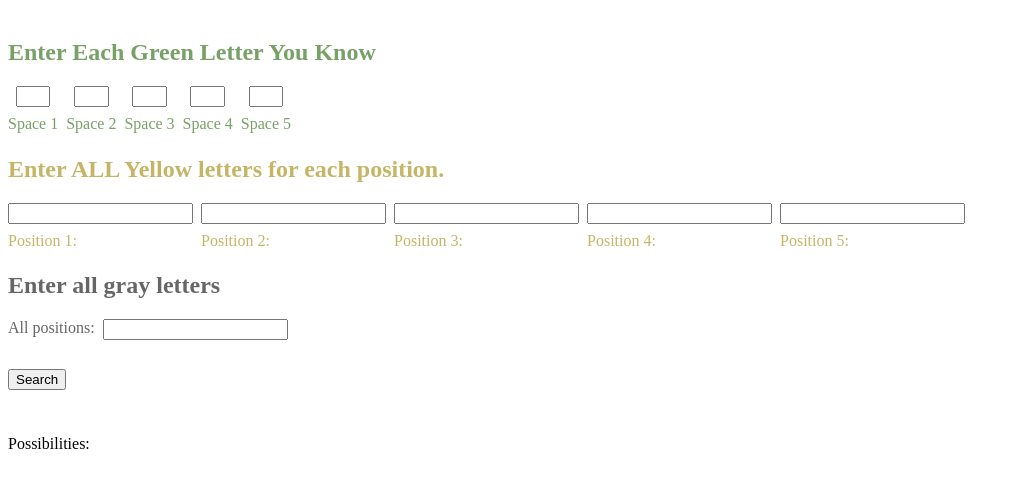
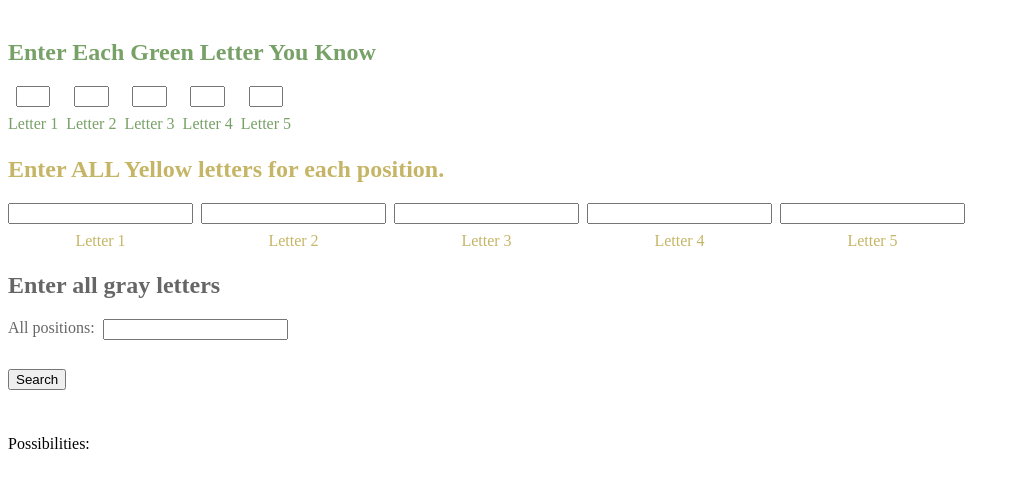
Before and after one commit to elunico/Wordle-Hinter, a plain HTML site: page static/index.html in a window 1280 px wide. Shown: the part 61-548 px from the top of the page, without its empty margins (0-1020 px from the left). Drawn offline with Linux system fonts and the light colour scheme; files that its build step writes are made by us from their sources; files whose address does not match are found by name.

Commit message:
format changes

```diff
--- a/static/index.html
+++ b/static/index.html
@@ -10,33 +10,33 @@
     <main id="container">
       <h2 class="green" id="green-h">Enter Each Green Letter You Know</h2>
       <section id="greens" class="green">
-        <span class="green" id="green1">Space 1</span>
+        <span class="green" id="green1">Letter 1</span>
         <input type="text" name="" id="green1-in" class="green green-input" />
 
-        <span class="green" id="green2">Space 2</span>
+        <span class="green" id="green2">Letter 2</span>
         <input type="text" name="" id="green2-in" class="green green-input" />
 
-        <span class="green" id="green3">Space 3</span>
+        <span class="green" id="green3">Letter 3</span>
         <input type="text" name="" id="green3-in" class="green green-input" />
 
-        <span class="green" id="green4">Space 4</span>
+        <span class="green" id="green4">Letter 4</span>
         <input type="text" name="" id="green4-in" class="green green-input" />
 
-        <span class="green" id="green5">Space 5</span>
+        <span class="green" id="green5">Letter 5</span>
         <input type="text" name="" id="green5-in" class="green green-input" />
       </section>
 
       <h2 class="yellow">Enter ALL Yellow letters for each position.</h2>
       <section id="yellows">
-        <span id="yellow1" class="yellow">Position 1:</span>
+        <span id="yellow1" class="yellow">Letter 1</span>
         <input type="text" name="" id="yellow1-in" class="yellow yellow-in" />
-        <span id="yellow2" class="yellow">Position 2:</span>
+        <span id="yellow2" class="yellow">Letter 2</span>
         <input type="text" name="" id="yellow2-in" class="yellow yellow-in" />
-        <span id="yellow3" class="yellow">Position 3:</span>
+        <span id="yellow3" class="yellow">Letter 3</span>
         <input type="text" name="" id="yellow3-in" class="yellow yellow-in" />
-        <span id="yellow4" class="yellow">Position 4:</span>
+        <span id="yellow4" class="yellow">Letter 4</span>
         <input type="text" name="" id="yellow4-in" class="yellow yellow-in" />
-        <span id="yellow5" class="yellow">Position 5:</span>
+        <span id="yellow5" class="yellow">Letter 5</span>
         <input type="text" name="" id="yellow5-in" class="yellow yellow-in" />
       </section>
 
--- a/static/style.css
+++ b/static/style.css
@@ -8,13 +8,13 @@ section {
     display: grid;
     grid-template-columns: repeat(5, max-content) ;
     grid-template-rows: 1fr 1fr;
-    /* columns: 5; */
     row-gap: 0.5em;
     column-gap: 0.5em;
 }
 
 #greens span, #yellows span {
     grid-row: 2;
+    justify-self: center;
 }
 
 #greens input, #yellows input {
```
Also changed, not shown: 2 other files.
